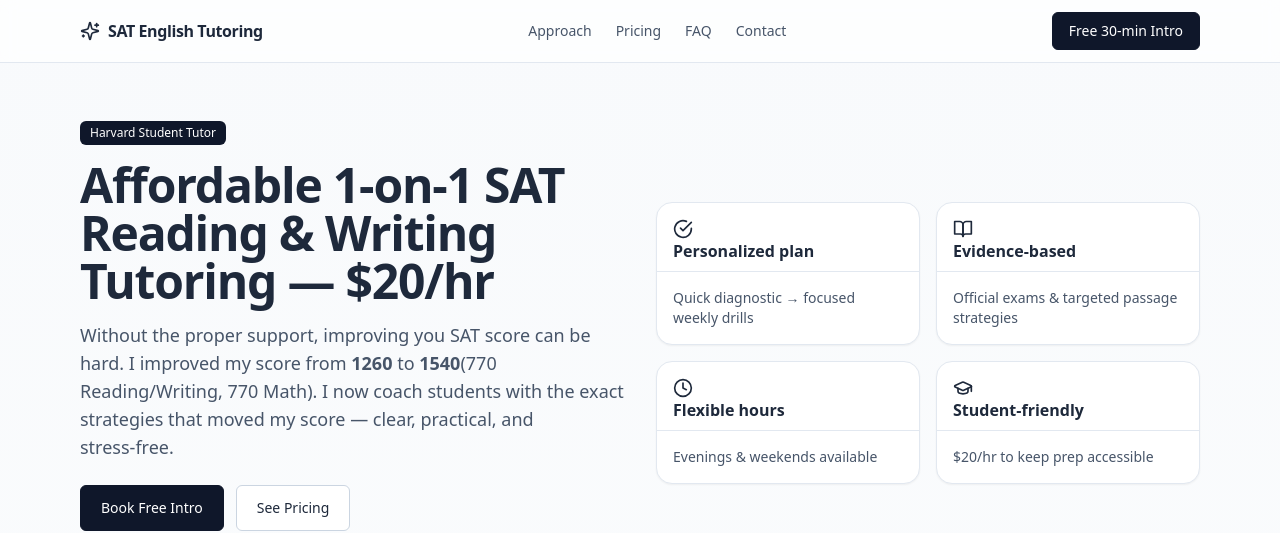
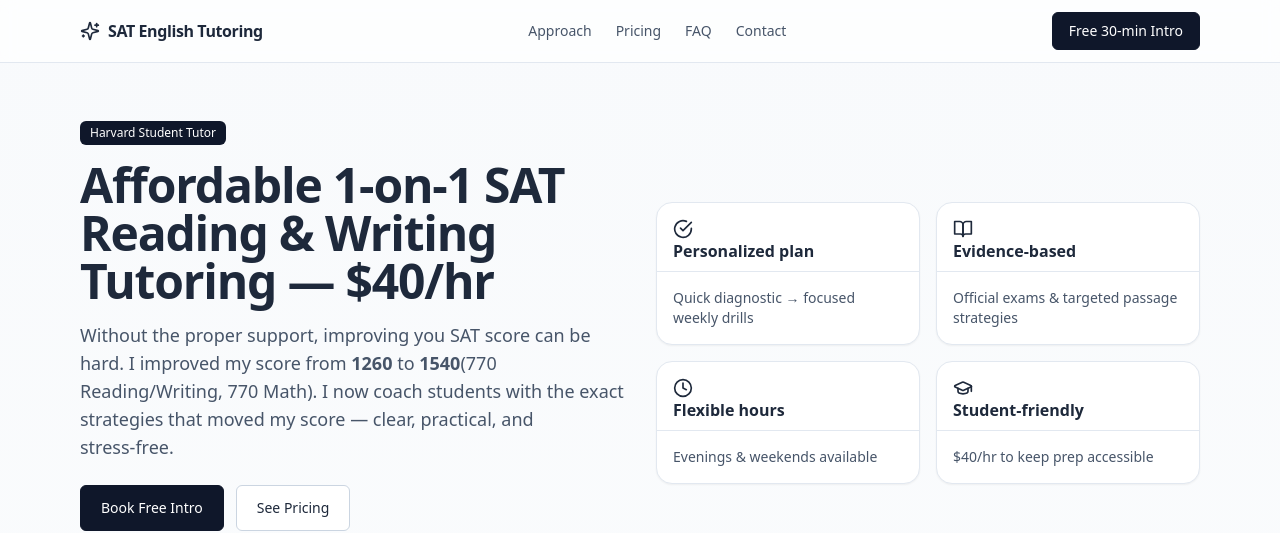
Before and after one commit to estauf/sat-tutoring-site, a Next.js app: page / in a window 1280 px wide. Shown: the top 533 px of the page. Built offline with nearby package versions, Linux system fonts and the light colour scheme.

Commit message:
Update tutoring price from $20/hr to $40/hr

```diff
--- a/app/page.jsx
+++ b/app/page.jsx
@@ -37,7 +37,7 @@ export default function SATLanding() {
             <Badge className="rounded-full">Harvard Student Tutor</Badge>
           </div>
           <h1 className="text-3xl md:text-5xl font-extrabold tracking-tight leading-tight">
-            Affordable 1‑on‑1 SAT Reading & Writing Tutoring — $20/hr
+            Affordable 1‑on‑1 SAT Reading & Writing Tutoring — $40/hr
           </h1>
           <p className="mt-4 text-slate-600 text-lg">
             Without the proper support, improving you SAT score can be hard. I improved my score from <span className="font-semibold">1260</span> to <span className="font-semibold">1540</span>
@@ -60,7 +60,7 @@ export default function SATLanding() {
           <FeatureCard icon={<CheckCircle className="h-5 w-5"/>} title="Personalized plan" desc="Quick diagnostic → focused weekly drills"/>
           <FeatureCard icon={<BookOpen className="h-5 w-5"/>} title="Evidence‑based" desc="Official exams & targeted passage strategies"/>
           <FeatureCard icon={<Clock className="h-5 w-5"/>} title="Flexible hours" desc="Evenings & weekends available"/>
-          <FeatureCard icon={<GraduationCap className="h-5 w-5"/>} title="Student‑friendly" desc="$20/hr to keep prep accessible"/>
+          <FeatureCard icon={<GraduationCap className="h-5 w-5"/>} title="Student‑friendly" desc="$40/hr to keep prep accessible"/>
         </div>
       </section>
 
```
